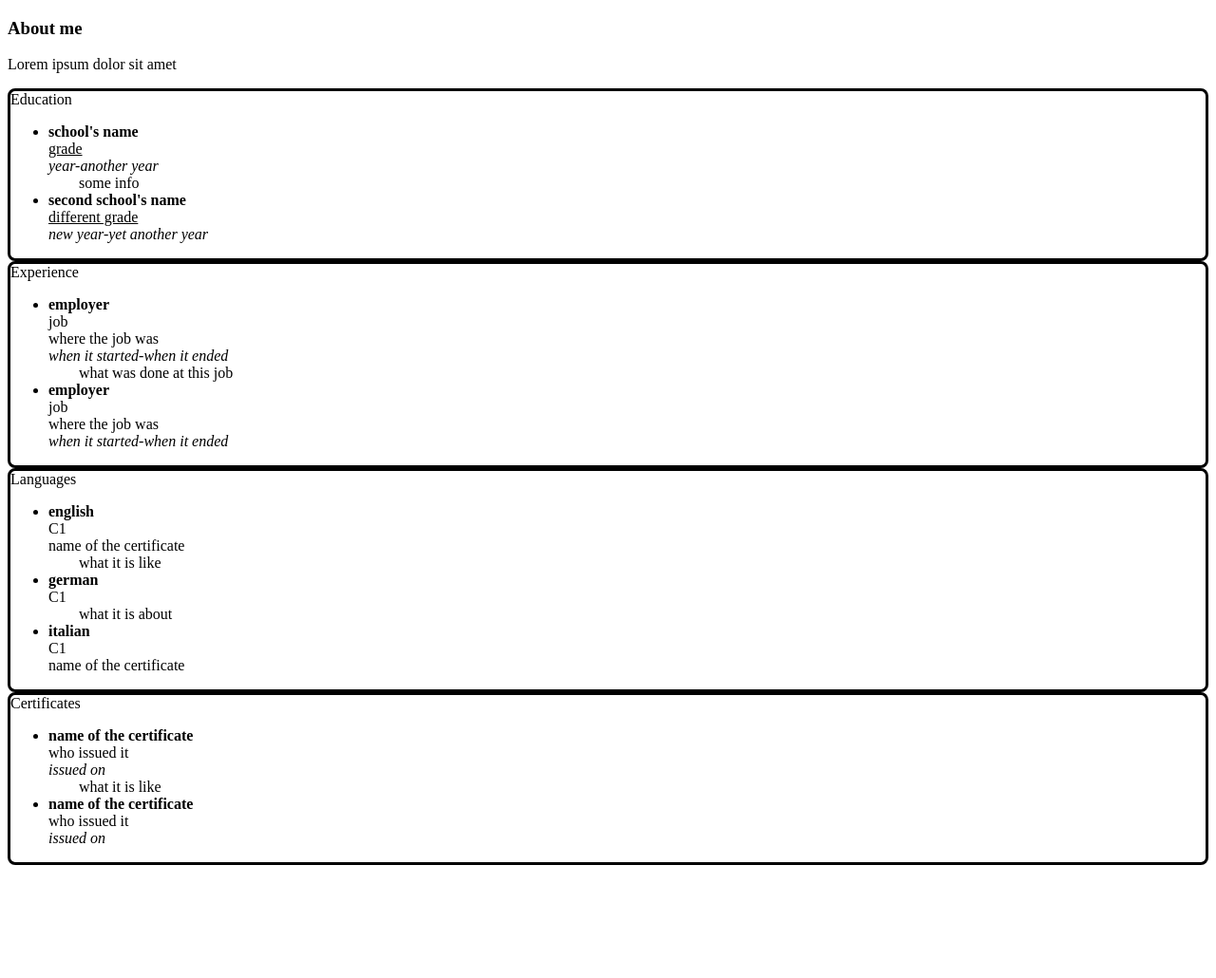
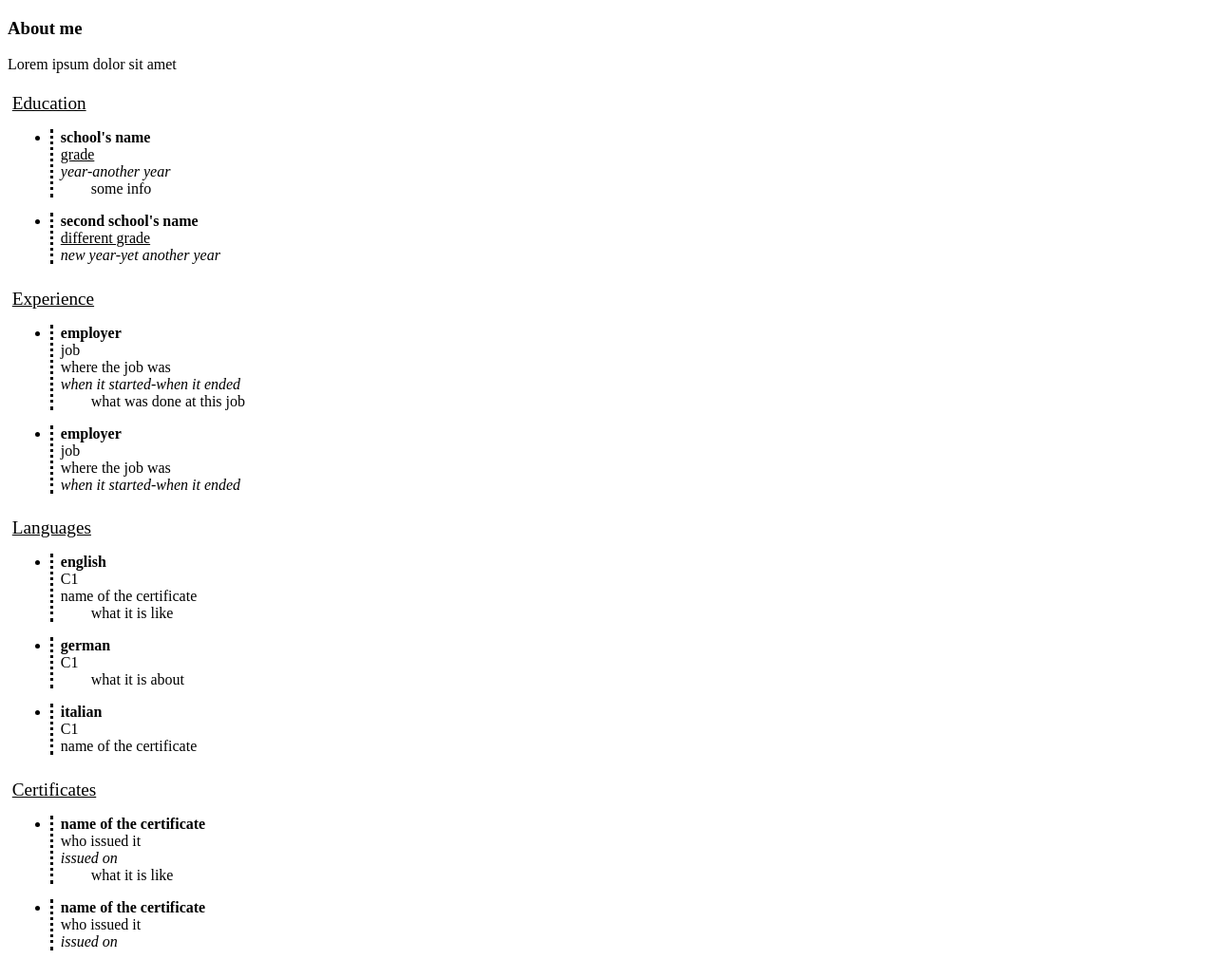
Before and after one commit to ariva00/dynamic-cv, a Jekyll site: the page built from index.md, in a window 1280 px wide. Shown: the whole page at 95% size. Built offline with Jekyll 4.4.1, drawn with Linux system fonts in a browser that asks for light colours; before the commit the page ends 919 px from its top, so only the background shows below that.

Commit message:
Add span for section titles

```diff
--- a/_layouts/cv.html
+++ b/_layouts/cv.html
@@ -13,7 +13,7 @@
     </div>
 
     <div id="education" class="edu container">
-      Education
+      <span class="edu sec-title">Education</span>
       <ul class="edu list">
         {% for i in site.data.education %}
           <li class="edu list-item">
@@ -29,7 +29,7 @@
     </div>
 
     <div id="experience" class="job container">
-      Experience
+      <span class="job sec-title">Experience</span>
       <ul class="job list">
         {% for i in site.data.experience %}
           <li class="job list-item">
@@ -46,7 +46,7 @@
     </div>
 
     <div id="languages" class="lang container">
-      Languages
+      <span class="lang sec-title">Languages</span>
       <ul class="lang list">
         {% for i in site.data.languages %}
           <li class="lang list-item">
@@ -65,7 +65,7 @@
     </div>
 
     <div id="certificates" class="cert container">
-      Certificates
+      <span class="cert sec-title">Certificates</span>
       <ul class="cert list">
         {% for i in site.data.certificates %}
           <li class="cert list-item">
--- a/media/style.css
+++ b/media/style.css
@@ -1,7 +1,16 @@
 .container {
-    border-radius: 0.5rem;
-    border-style: solid;
-    border-color: black;
+    padding: 0.3rem;
+}
+
+.sec-title {
+    font-size: larger;
+    text-decoration: underline;
+}
+
+.list-item {
+    border-left-style: dotted;
+    padding-left: 0.5rem;
+    margin-bottom: 1rem;
 }
 
 .name {
```
